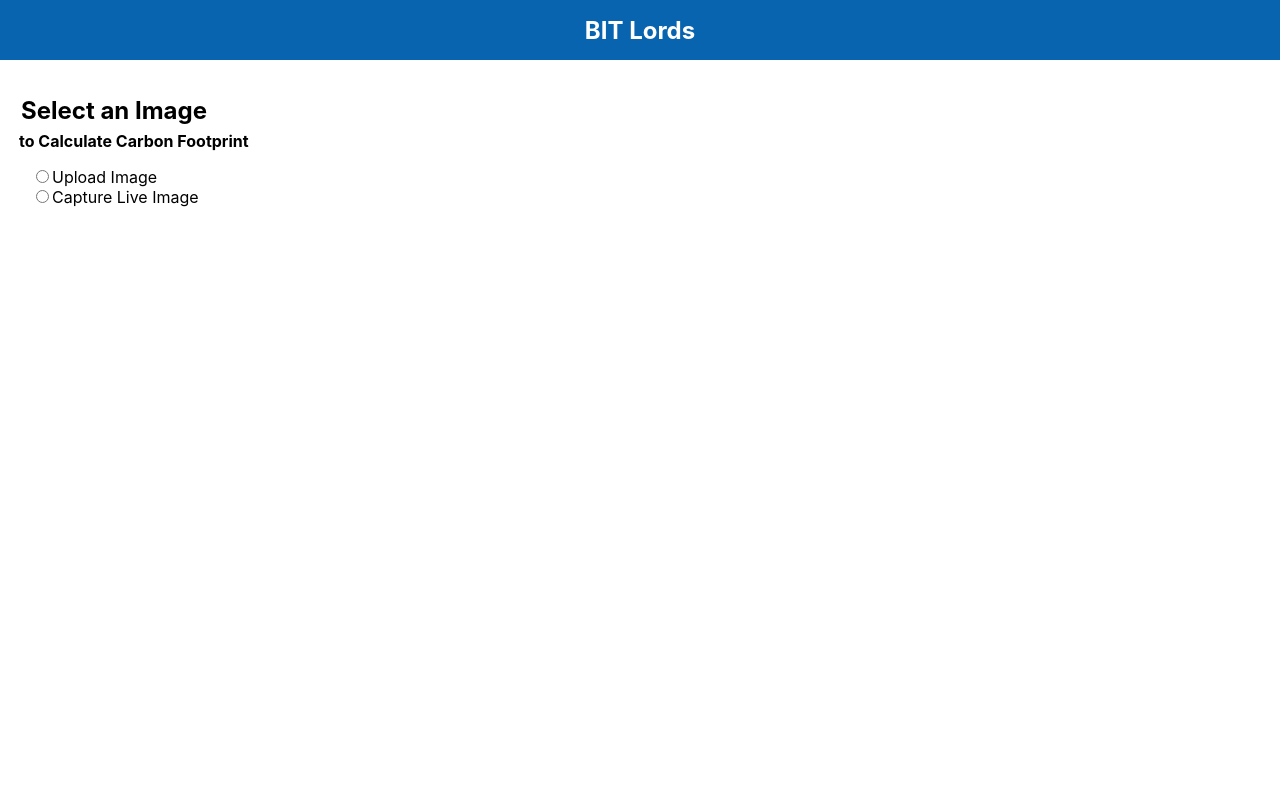
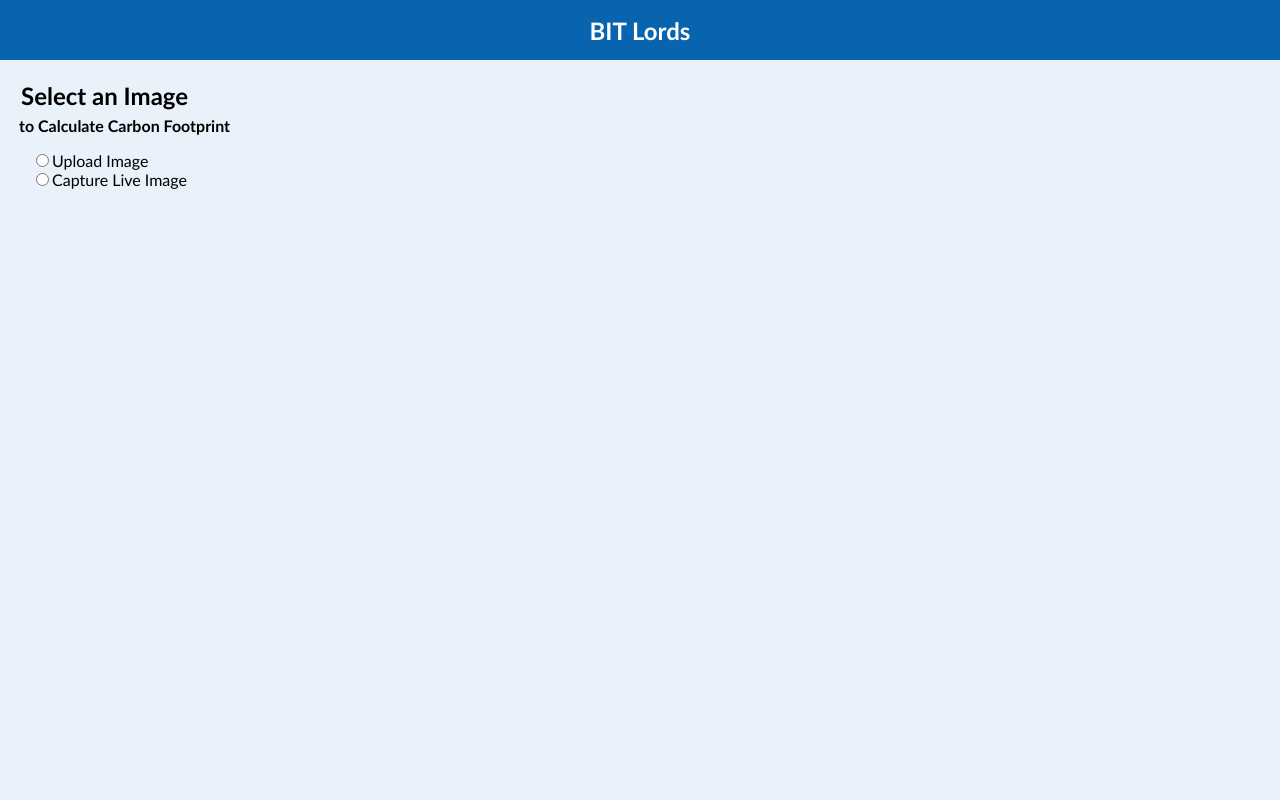
Before and after one commit to AnushaRupender/BITLords, a React (Create React App) app: page / in a window 1280 px wide. Shown: the top 800 px of the page. Built offline with nearby package versions, Linux system fonts and the light colour scheme.

Commit message:
added css

```diff
--- a/src/App.css
+++ b/src/App.css
@@ -1,5 +1,7 @@
 .App {
-  min-height: 100vw;
+  min-height: 80vw;
+  background-color: #E9F1FA;
+  font-family: Gill Sans, Gill Sans MT, Calibri, Trebuchet MS, sans-serif;
 }
 h2, h3, h4{
   margin: .25em;
@@ -65,7 +67,7 @@
 }
 .InputSection {
   display: flex;
-  margin: 15px 0;
+  margin-bottom: 15px;
 }
 table {
   -moz-box-shadow: 0 0 3px #ddd;
```
